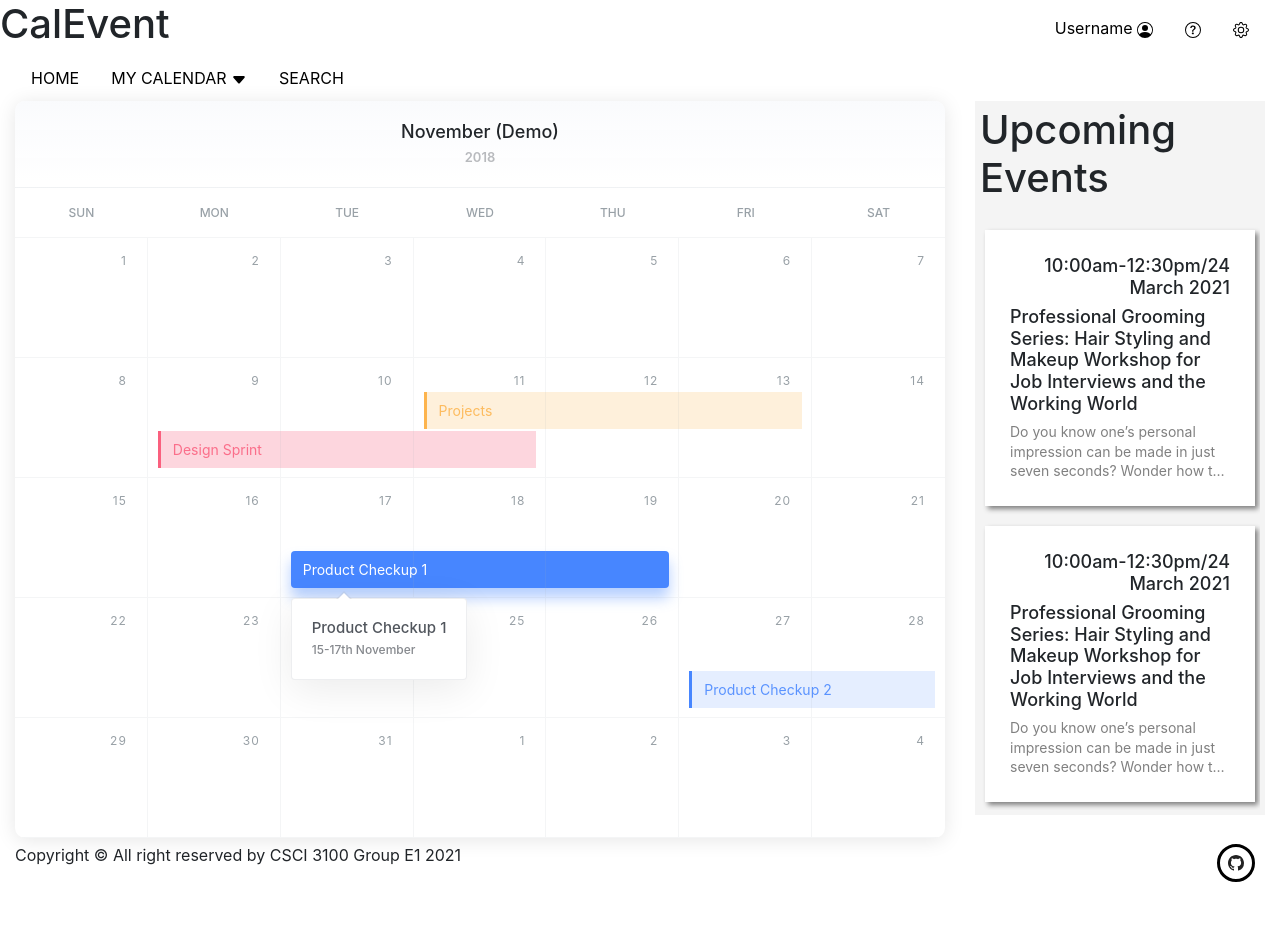
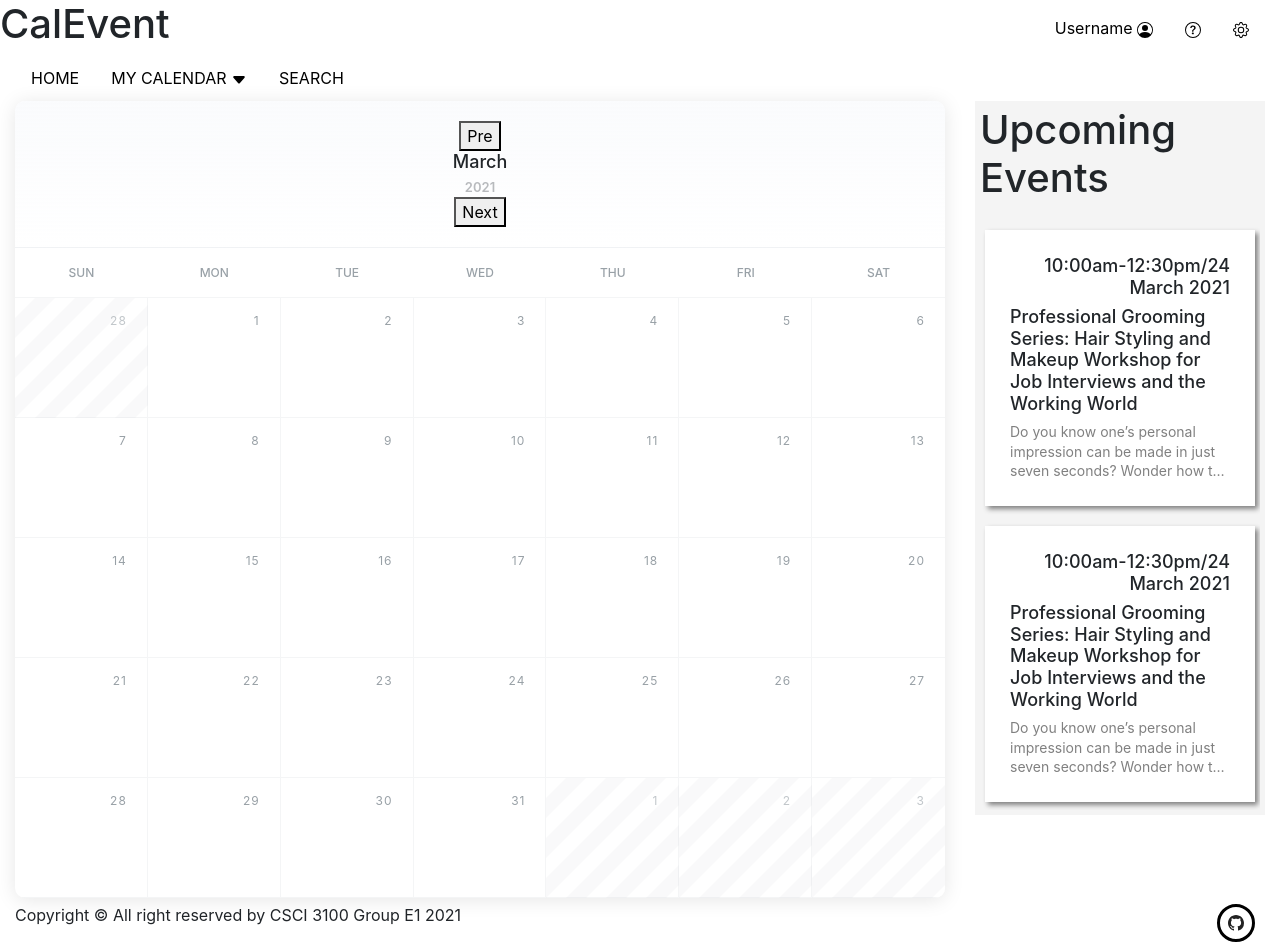
Before and after one commit to dannysze/CSCI3100-Project, a React (Create React App) app in the folder calevents/: page / in a window 1280 px wide. Before the commit the page ends 888 px from the top, so only its background shows below. Built offline with nearby package versions, Linux system fonts and the light colour scheme; data requests are answered from the project's data file; the HTML template or start-up script is replaced by a standard one.

Commit message:
Calendar update

```diff
--- a/calevents/package.json
+++ b/calevents/package.json
@@ -7,6 +7,7 @@
     "@testing-library/react": "^11.2.5",
     "@testing-library/user-event": "^12.8.3",
     "bootstrap": "^4.6.0",
+    "date-fns": "^2.19.0",
     "json-server": "^0.16.3",
     "mysql": "^2.18.1",
     "react": "^17.0.1",
--- a/calevents/src/components/Calendars/Calendar.js
+++ b/calevents/src/components/Calendars/Calendar.js
@@ -1,26 +1,77 @@
 import React, { useState } from 'react';
+import { startOfMonth, startOfWeek, endOfMonth, endOfWeek, startOfDay, addDays, getDate, getMonth, getYear, addMonths, subMonths } from 'date-fns';
 import '../../styles/components/Calendars/Calendar.css';
 
 const dayNames = ['Sun', 'Mon', 'Tue', 'Wed', 'Thu', 'Fri', 'Sat'];
-const days = [...Array(35).keys()];
+const monthNames = ['January', 'Feburay', 'March', 'April', 'May', 'June', 'July', 'August', 'September', 'October', 'November', 'December'];
+
+const takeMonth = (date = new Date()) => {
+  let days = [];
+  let start = startOfWeek(startOfMonth(startOfDay(date)));
+  let end = endOfWeek(endOfMonth(startOfDay(date)));
+
+  let day = start;
+  let calendarObj = {};
+  while (day < end) {
+    // console.log(day);
+    calendarObj = {
+      'day': getDate(day),
+      'disabled': false
+    }
+    if (day < startOfMonth(startOfDay(date)) || day > endOfMonth(startOfDay(date))) {
+      calendarObj.disabled = true;
+    }
+    days.push(calendarObj);
+    day = addDays(day, 1);
+  }
+  return days;
+}
+
+// takeMonth();
 
 const Calendar = () => {
+
+  const today = startOfDay(new Date());
+  const initialInfo = { 'calendarStart': startOfMonth(today), 'calendarArr': takeMonth(today) };
+  const [calendarInfo, setCalendarInfo] = useState(initialInfo);
+
+  const previousMonth = () => {
+    let newMonth = subMonths(calendarInfo['calendarStart'], 1);
+    setCalendarInfo({
+      'calendarStart': newMonth,
+      'calendarArr': takeMonth(newMonth)
+    });
+    // console.log(calendarInfo);
+  }
+
+  const nextMonth = () => {
+    let newMonth = addMonths(calendarInfo['calendarStart'], 1);
+    setCalendarInfo({
+      'calendarStart': newMonth,
+      'calendarArr': takeMonth(newMonth)
+    });
+    // console.log(calendarInfo);
+  }
+
+
   return (
     <div className="calendar-container">
       <div className="calendar-header">
-        <CalendarHeader month='November (Demo)' year='2018' />
+        <button onClick={previousMonth}>Pre</button>
+        <CalendarHeader month={monthNames[getMonth(calendarInfo['calendarStart'])]} year={getYear(calendarInfo['calendarStart'])} />
+        <button onClick={nextMonth}>Next</button>
       </div>
       <div className="calendar">
         {dayNames.map((day, index) => (<span className="day-name" key={index}>{day}</span>))}
-        {days.map((item, index) => <CalendarItems name={(item)%31+1} key={index} />)}
-        <section className="task task--warning">Projects</section>
+        {calendarInfo['calendarArr'].map((item, index) => <CalendarItems disabled={item.disabled} name={(item.day)} key={index} />)}
+        {/* <section className="task task--warning">Projects</section>
         <section className="task task--danger">Design Sprint</section>
         <section className="task task--primary">Product Checkup 1<div className="task__detail">
                 <h2>Product Checkup 1</h2>
                 <p>15-17th November</p>
             </div>
         </section>
-        <section className="task task--info">Product Checkup 2</section>
+        <section className="task task--info">Product Checkup 2</section> */}
       </div>
     </div>
   )
@@ -37,7 +88,7 @@ const CalendarHeader = (props) => {
 
 const CalendarItems = (props) => {
   return (
-    <div className="day">
+    <div className={`day ${props.disabled ? 'day--disabled' : ''}`}>
       {props.name}
     </div>
   )
```
Also changed, not shown: calevents/src/styles/components/Calendars/Calendar.css (+1 -1 lines), 1 other file (tests, documents, lock files or other folders).
